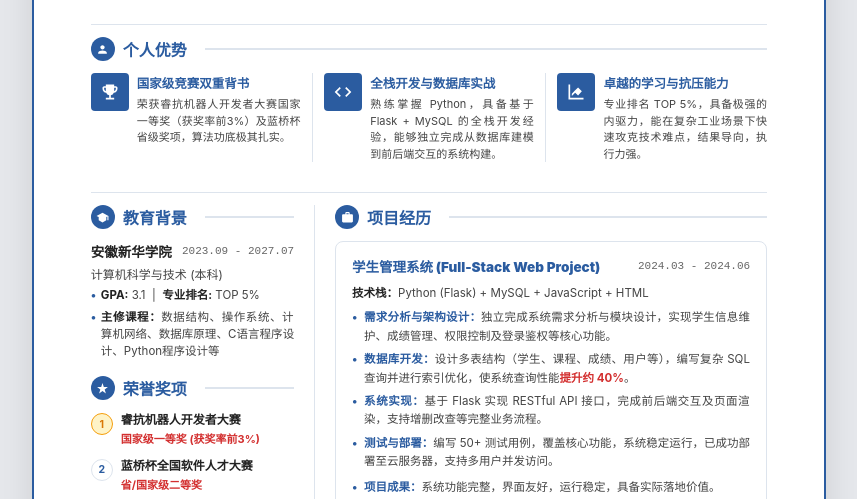
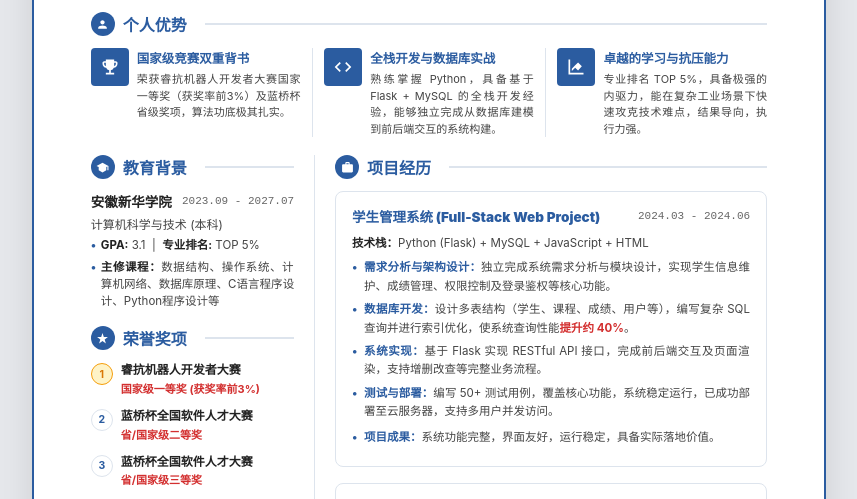
Before and after one commit to Lzc1768112/myjianli, a plain HTML site: page index.html in a window 1280 px wide. Shown: the part 222-721 px from the top of the page, without its empty margins (211-1068 px from the left). Drawn offline with Linux system fonts and the light colour scheme.

Commit message:
Update index.html

```diff
--- a/index.html
+++ b/index.html
@@ -160,11 +160,6 @@
             object-fit: cover;
         }
 
-        .divider-h {
-            border: none;
-            border-top: 1px solid var(--primary-border);
-            margin: 12px 0;
-        }
 
         /* ----- Section Titles ----- */
         .section-title {
@@ -555,7 +550,6 @@
 
     </div>
 
-    <hr class="divider-h">
 
     <div class="section-title">
         <div class="title-icon"><svg viewBox="0 0 24 24"><path d="M12 12c2.21 0 4-1.79 4-4s-1.79-4-4-4-4 1.79-4 4 1.79 4 4 4zm0 2c-2.67 0-8 1.34-8 4v2h16v-2c0-2.66-5.33-4-8-4z"></path></svg></div>
@@ -594,7 +588,7 @@
         </div>
     </div>
 
-    <hr class="divider-h">
+
 
     <div class="main-layout">
 
@@ -728,7 +722,6 @@
 
     </div>
 
-    <hr class="divider-h">
 
     <div class="section-title">
         <div class="title-icon"><svg viewBox="0 0 24 24"><path d="M12 12c2.21 0 4-1.79 4-4s-1.79-4-4-4-4 1.79-4 4 1.79 4 4 4zm0 2c-2.67 0-8 1.34-8 4v2h16v-2c0-2.66-5.33-4-8-4z"></path></svg></div>
```
